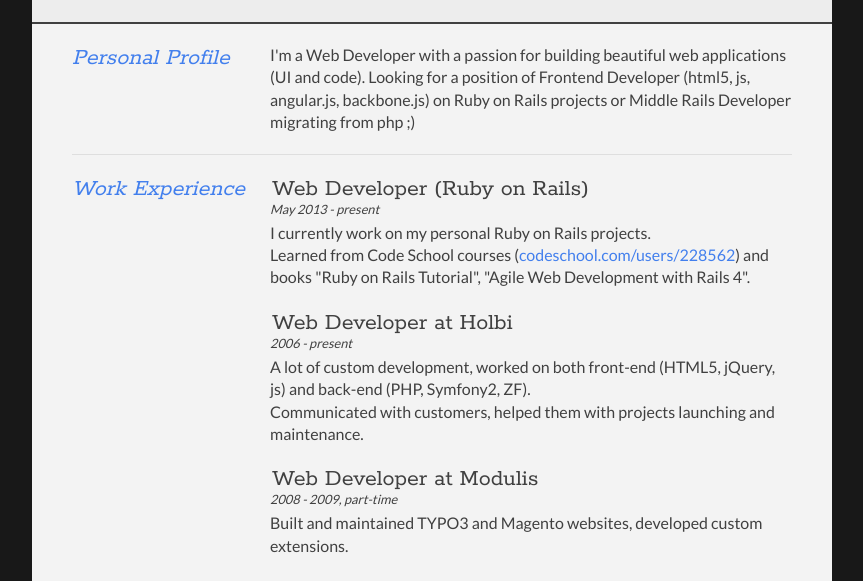
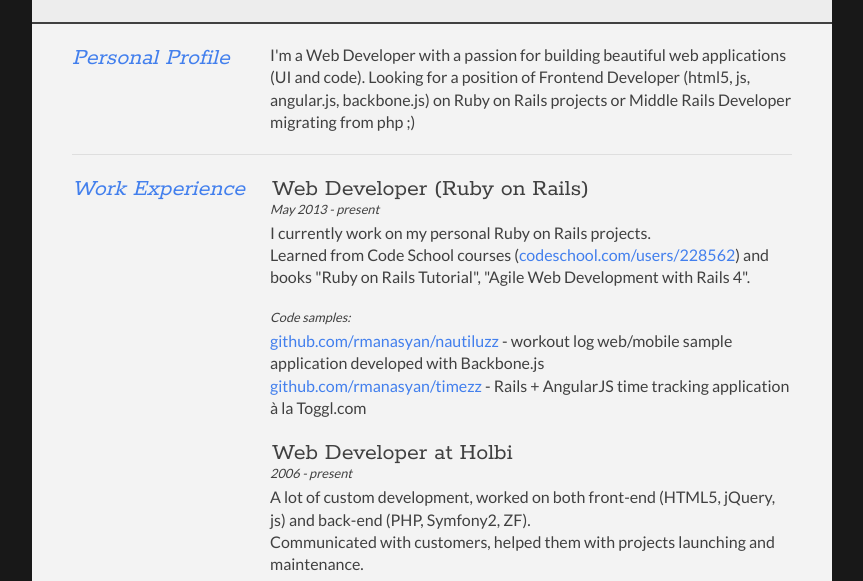
Before and after one commit to rmanasyan/manasyan.name, a plain HTML site: page cv/index.html in a window 1280 px wide. Shown: the part 160-741 px from the top of the page, without its empty margins (208-1071 px from the left). Drawn offline with Linux system fonts and the light colour scheme.

Commit message:
code samples on github

```diff
--- a/cv/index.html
+++ b/cv/index.html
@@ -67,6 +67,13 @@
                         Learned from Code School courses
                         (<a href="http://www.codeschool.com/users/228562">codeschool.com/users/228562</a>) and
                         books "Ruby on Rails Tutorial", "Agile Web Development with Rails 4".</p>
+                    <p class="sub-details">Code samples:</p>
+                    <p>
+                        <a href="https://github.com/rmanasyan/nautiluzz">github.com/rmanasyan/nautiluzz</a>
+                        - workout log web/mobile sample application developed with Backbone.js <br>
+                        <a href="https://github.com/rmanasyan/timezz">github.com/rmanasyan/timezz</a>
+                        - Rails + AngularJS time tracking application à la Toggl.com
+                    </p>
                 </article>
 
                 <article>
--- a/cv/style.css
+++ b/cv/style.css
@@ -37,6 +37,10 @@ p {
     font-size: 1em;
     line-height: 1.4em;
     margin-bottom: 20px;
+}
+
+strong {
+    font-weight: 800;
 }
 
 a {
```
